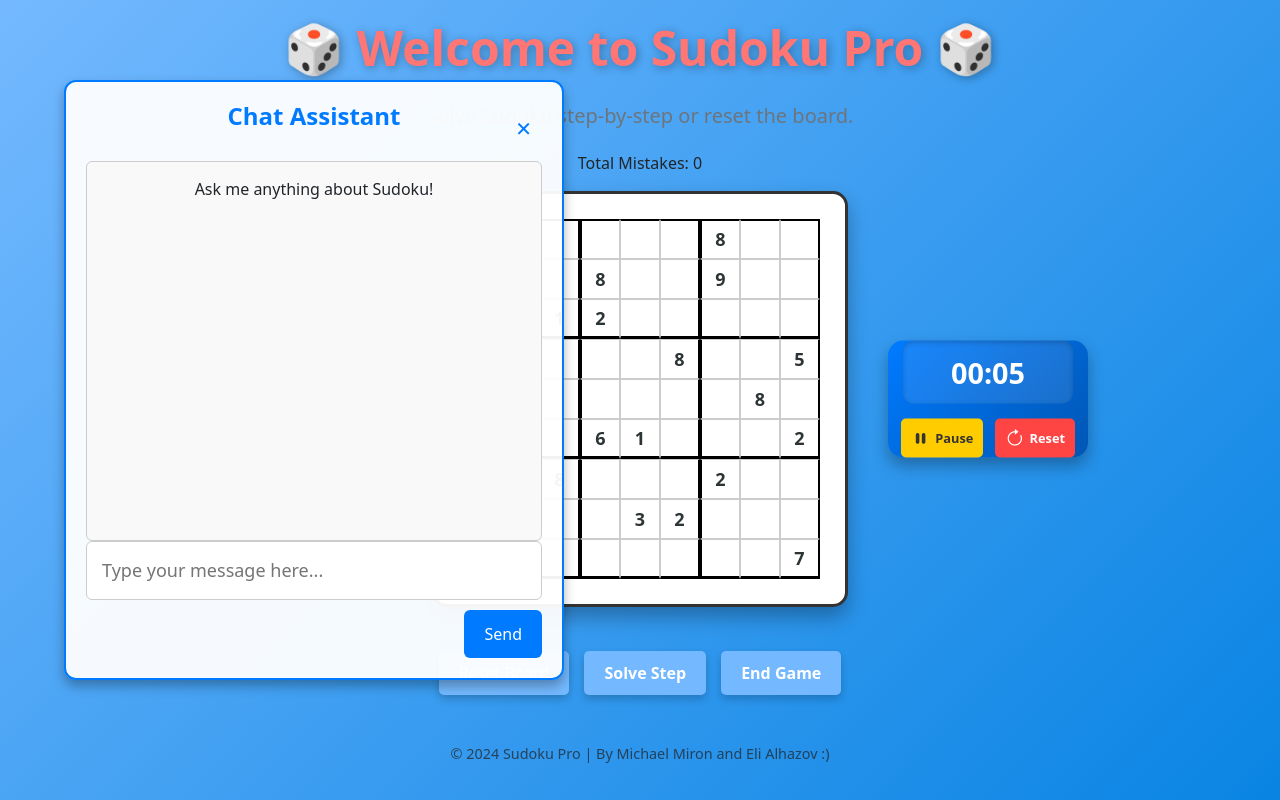
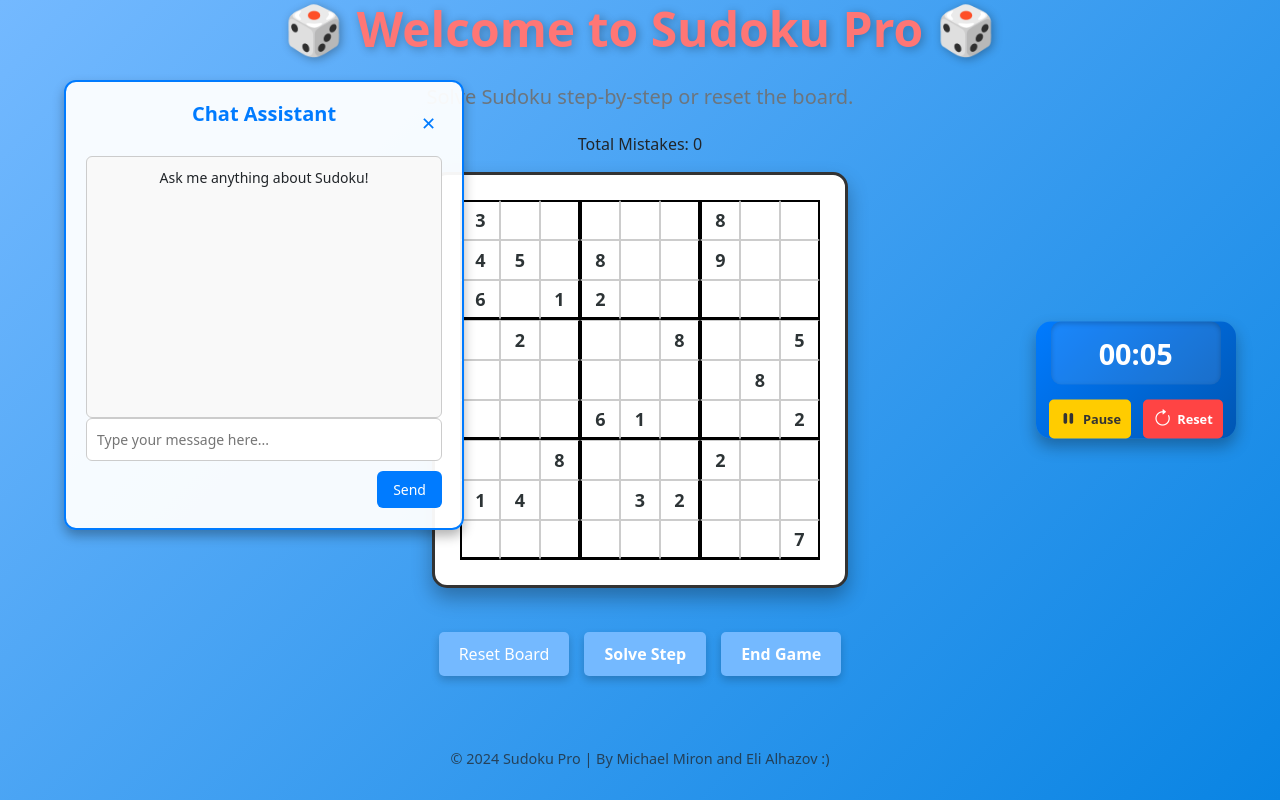
Before and after one commit to michaelmiron/sudoku-, a React (Vite) app in the folder frontend/sudoku-game/: page / in a window 1280 px wide. Built offline with nearby package versions, Linux system fonts and the light colour scheme.

Commit message:
fixed the board css so when we press end-game we still could see the whole board at the top of the screen and also the chat assistant css so that it won't overlap with the graph image display I made it a bit smaller.

```diff
--- a/frontend/sudoku-game/src/Styles/ChatAssistant.css
+++ b/frontend/sudoku-game/src/Styles/ChatAssistant.css
@@ -3,8 +3,8 @@
     top: 10%;
     left: 5%;
     transform: translateY(0);
-    width: 500px;
-    height: 600px;
+    width: 400px;
+    height: 450px;
     padding: 20px;
     border: 2px solid #007bff;
     border-radius: 12px;
@@ -21,29 +21,29 @@
     color: #007bff;
     font-weight: bold;
     margin-bottom: 20px;
-    font-size: 24px;
+    font-size: 20px;
 }
 
 .chat-assistant input {
     width: 100%;
-    padding: 15px;
-    margin-top: auto;
+    padding: 10px;
     border: 1px solid #ccc;
     border-radius: 6px;
-    font-size: 18px;
+    font-size: 14px;
 }
 
 .chat-assistant button {
     margin-top: 10px;
-    padding: 12px 20px;
+    padding: 8px 16px;
     background-color: #007bff;
     color: white;
     border: none;
     border-radius: 6px;
     cursor: pointer;
-    font-size: 16px;
+    font-size: 14px;
     align-self: flex-end;
 }
+
 .chat-toggle-button {
     position: absolute;
     top: 10%;
@@ -52,9 +52,9 @@
     color: white;
     border: none;
     border-radius: 50%;
-    width: 50px;
-    height: 50px;
-    font-size: 18px;
+    width: 40px;
+    height: 40px;
+    font-size: 16px;
     cursor: pointer;
     box-shadow: 0 4px 8px rgba(0, 0, 0, 0.2);
     z-index: 100;
@@ -73,12 +73,12 @@
 .chat-response {
     flex-grow: 1;
     margin-top: 10px;
-    padding: 15px;
+    padding: 10px;
     background-color: #f9f9f9;
     border-radius: 6px;
     border: 1px solid #ccc;
     overflow-y: auto;
-    font-size: 16px;
+    font-size: 14px;
     line-height: 1.5;
 }
 
@@ -86,7 +86,7 @@
     position: absolute;
     top: 10px;
     right: 10px;
-    font-size: 20px;
+    font-size: 18px;
     background: none;
     border: none;
     color: #007bff;
--- a/frontend/sudoku-game/src/Styles/SudokuBoard.css
+++ b/frontend/sudoku-game/src/Styles/SudokuBoard.css
@@ -6,9 +6,11 @@ html, body {
     box-sizing: border-box;
     background: linear-gradient(135deg, #74b9ff, #0984e3);
     display: flex;
-    justify-content: center;
+    flex-direction: column;
+    justify-content: flex-start;
     align-items: center;
     text-align: center;
+    overflow-y: auto;
 }
 
 
@@ -16,8 +18,7 @@ html, body {
     display: flex;
     flex-direction: column;
     align-items: center;
-    justify-content: center;
-    min-height: 90vh;
+    justify-content: flex-start;
     width: 95vw;
     max-width: 1200px;
     padding: 20px;
@@ -25,6 +26,7 @@ html, body {
     border: 5px solid rgba(255, 118, 117, 0.8);
     border-radius: 20px;
     box-shadow: 0 8px 15px rgba(0, 0, 0, 0.3), 0 0 15px rgba(255, 118, 117, 0.5);
+    overflow: visible;
 }
 
 
@@ -47,8 +49,11 @@ html, body {
 
 .sudoku-timer-container {
     display: flex;
+    flex-direction: column;
+    align-items: center;
     justify-content: center;
-    align-items: flex-start;
+    width: 100%;
+    max-width: 1200px;
     gap: 20px;
     margin-bottom: 20px;
 }
@@ -91,15 +96,16 @@ html, body {
 
 .sudoku-container {
     display: flex;
+    flex-direction: column;
     justify-content: center;
     align-items: center;
-    background-color: #fff;
+    width: fit-content;
+    margin: 0 auto;
+    padding: 10px;
+    background-color: #ffffff;
     border-radius: 10px;
     border: 2px solid #333;
-    padding: 20px;
     box-shadow: 0 8px 15px rgba(0, 0, 0, 0.3);
-    width: fit-content;
-    max-width: 90vw;
 }
 
 
@@ -136,6 +142,23 @@ html, body {
     box-shadow: 0 6px 12px rgba(0, 0, 0, 0.3);
 }
 
+.graph-container {
+    display: flex;
+    justify-content: center;
+    align-items: center;
+    width: 100%;
+    max-width: 800px;
+    margin-top: 20px;
+    overflow: visible;
+}
+
+.game-graph {
+    width: 100%;
+    max-width: 700px;
+    height: auto;
+    border-radius: 10px;
+    box-shadow: 0 4px 8px rgba(0, 0, 0, 0.3);
+}
 
 .footer {
     margin-top: 20px;
```
